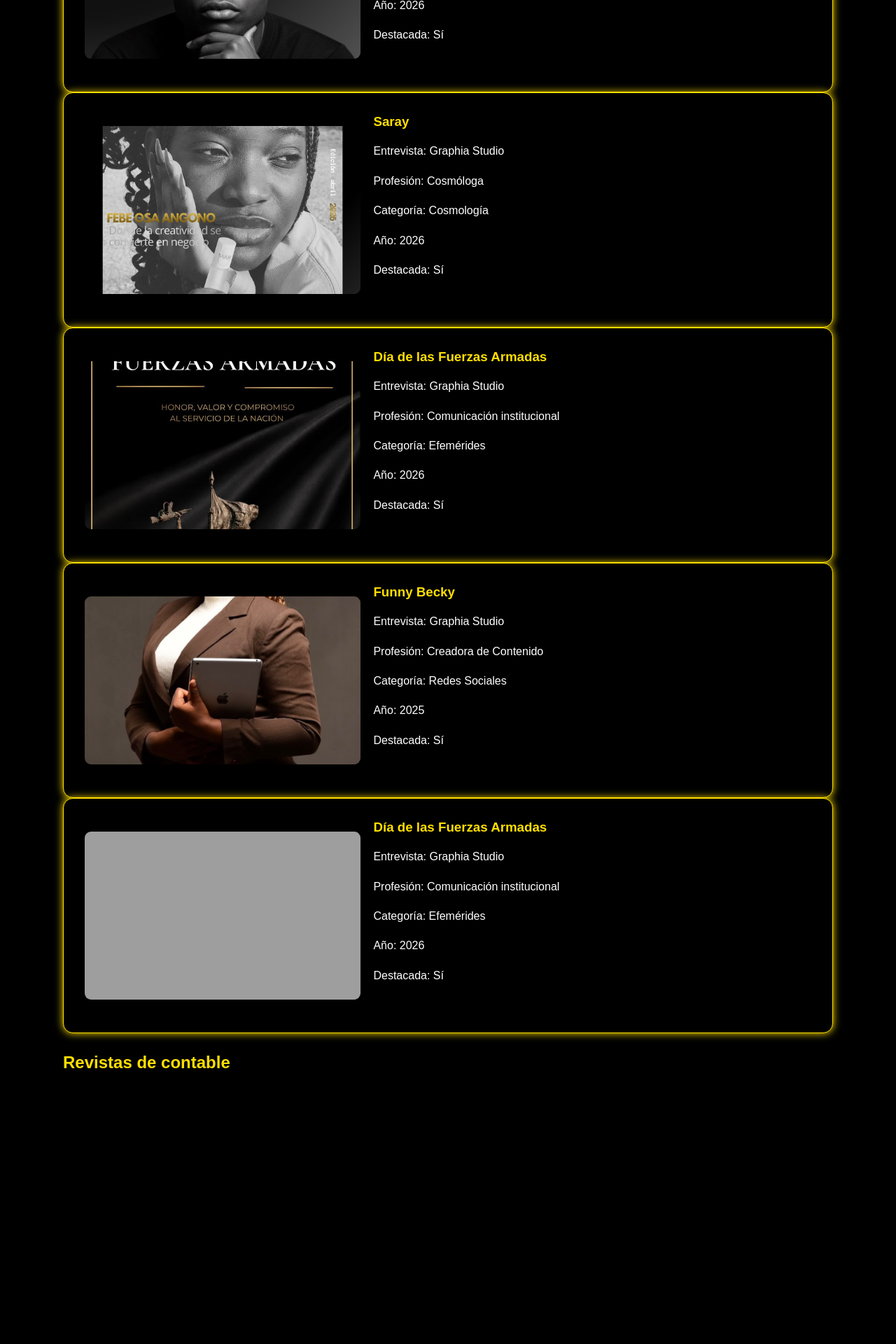
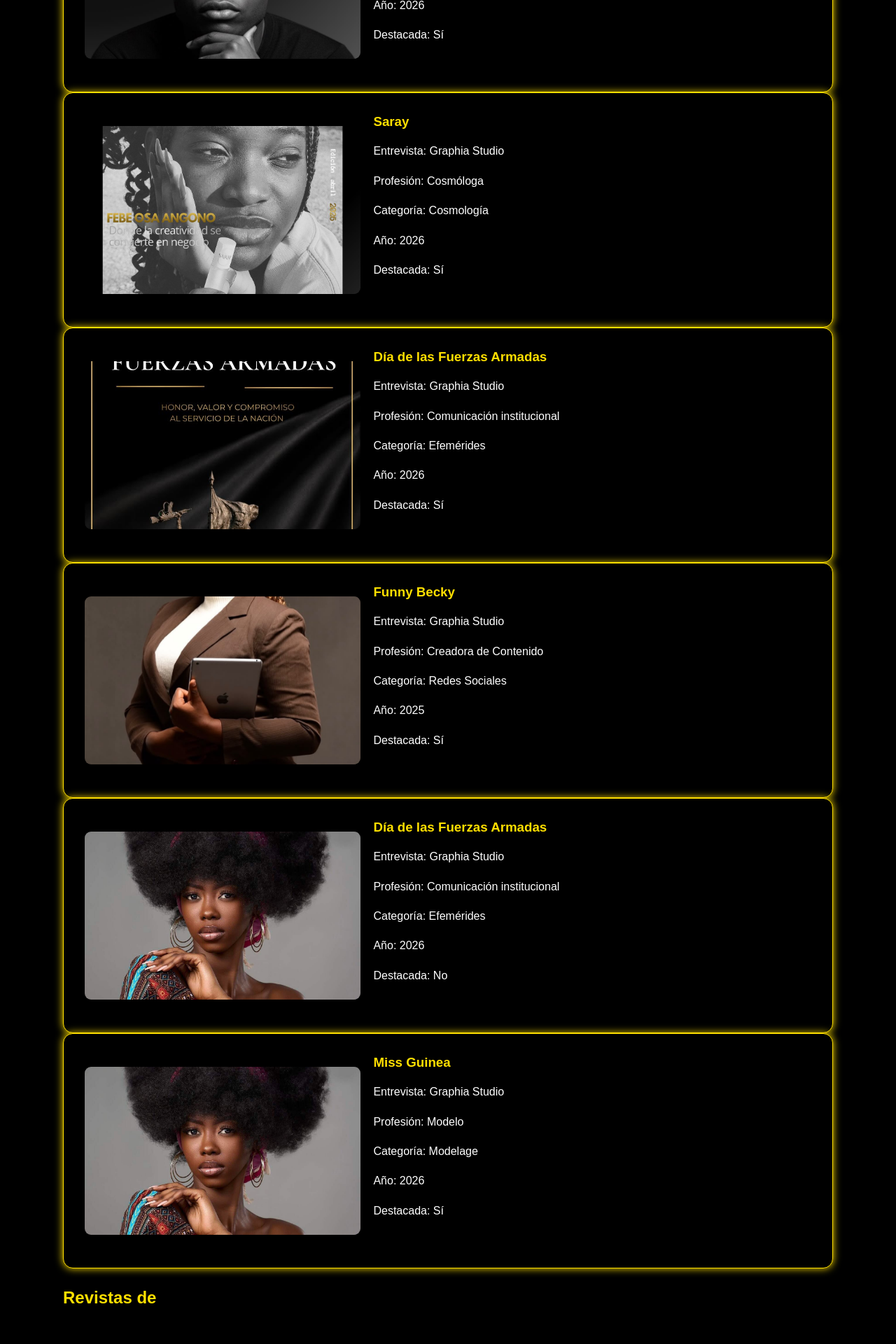
Before and after one commit to noaobiangavomo-ship-it/class, a PHP site: page /catalogo.php in a window 1280 px wide. Shown: the part 710-2630 px from the top of the page at 70% size. Before the commit the page ends 2236 px from the top, so only its background shows below. Run offline with PHP 8.4, Linux system fonts and the light colour scheme; grey boxes are pictures that could not be loaded.

Commit message:
actualizar

```diff
--- a/php/GraficaStudio/add_item.php
+++ b/php/GraficaStudio/add_item.php
@@ -15,7 +15,7 @@ if (!isAdmin()) {
 
 $error = "";
 if (!$sinPermiso && $_SERVER["REQUEST_METHOD"] === "POST") {
-    // CAMBIO: recoger y comprobar los datos del formulario antes de guardarlos.
+    //  recoger y comprobar los datos del formulario antes de guardarlos.
     $titulo = trim($_POST["titulo"] ?? "");
     $entrevista = trim($_POST["entrevista"] ?? "");
     $profesion = trim($_POST["profesion"] ?? "");
--- a/php/GraficaStudio/catalogo.php
+++ b/php/GraficaStudio/catalogo.php
@@ -26,9 +26,9 @@ $profesionElegida = "contable";
         ?>
     </section>
 
-    <h2>Revistas de <?= htmlspecialchars($profesionElegida, ENT_QUOTES, "UTF-8") ?></h2>
+    <h2>Revistas de  </h2>
 
-    <section class="peliculas">
+    <section class="revistas">
         <?php
         foreach ($revistas as $revista) {
             if (stripos($revista["profesion"], $profesionElegida) !== false) {
--- a/php/GraficaStudio/data.php
+++ b/php/GraficaStudio/data.php
@@ -5,7 +5,8 @@ $revistas = [
     ["id" => 3, "titulo" => "Saray", "entrevista" => "Graphia Studio ",  "profesion" =>"Cosmóloga ", "categoria"=>" Cosmología", "fecha" => 2026,  "destacado" => true, "imagen" => "img/3.jpeg"],
     ["id" => 4, "titulo" => "Día de las Fuerzas Armadas", "entrevista" => " Graphia Studio",  "profesion" =>"Comunicación institucional ", "categoria"=>" Efemérides", "fecha" => 2026,  "destacado" => true, "imagen" => "img/4.jpeg"],
     ["id" => 5, "titulo" => "Funny Becky", "entrevista" => " Graphia Studio",  "profesion" =>"Creadora de Contenido ", "categoria"=>" Redes Sociales", "fecha" => 2025,  "destacado" => true, "imagen" => "img/6.jpeg"],
-    ["id" => 6, "titulo" => "Día de las Fuerzas Armadas", "entrevista" => " Graphia Studio",  "profesion" =>"Comunicación institucional ", "categoria"=>" Efemérides", "fecha" => 2026,  "destacado" => true, "imagen" => "img/7.jpeg"],
+    ["id" => 6, "titulo" => "Día de las Fuerzas Armadas", "entrevista" => " Graphia Studio",  "profesion" =>"Comunicación institucional ", "categoria"=>" Efemérides", "fecha" => 2026,  "destacado" => false, "imagen" => "img/7.jpeg"],
+    ["id" => 7, "titulo" => "Miss Guinea", "entrevista" => " Graphia Studio",  "profesion" =>"Modelo", "categoria"=>" Modelage", "fecha" => 2026,  "destacado" => true, "imagen" => "img/7.jpeg"],
 
 ];
 
```
Also changed, not shown: php/GraficaStudio/img/7.jpeg (added).
